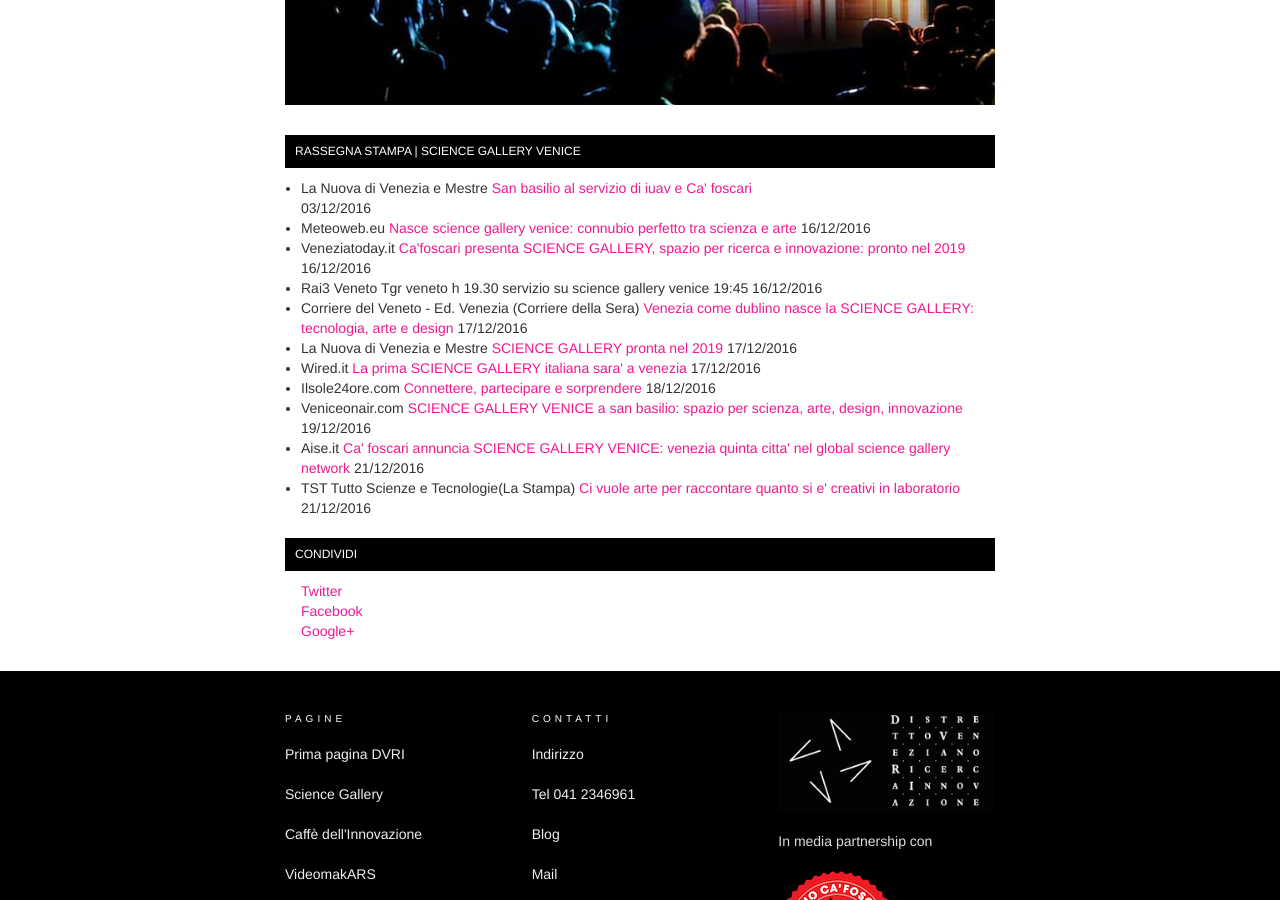
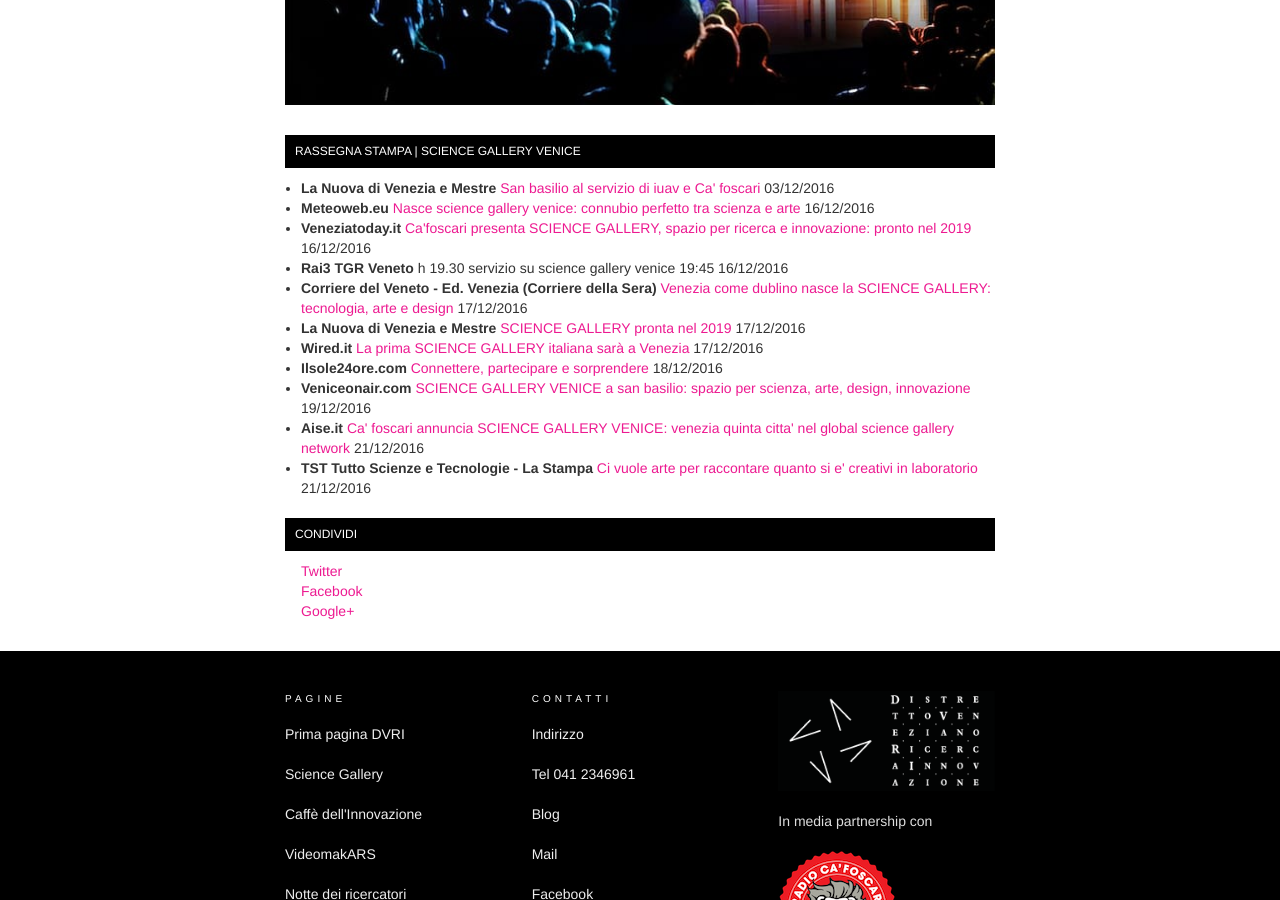
Before and after one commit to simonini/dvri-j-theme, a Jekyll site: the page built from progetti/science-gallery.html, in a window 1280 px wide and 900 px high, scrolled down 4224 px. Built offline with Jekyll 4.4.1, drawn with Linux system fonts in a browser that asks for light colours; the table of contents is made by our own code.

Commit message:
Riformattazione con maggiori tag della rassegna stampa

```diff
--- a/progetti/science-gallery.html
+++ b/progetti/science-gallery.html
@@ -46,24 +46,69 @@
 
 <h3> Rassegna Stampa | Science Gallery Venice </h3>
 <ul>
-<li> La Nuova di Venezia e Mestre	<a href="{{site.baseurl}}/assets/progetti/science-gallery/SAN BASILIO AL SERVIZIO DI IUAV E CA' FOSCARI.pdf" target="_blank">San basilio al servizio di iuav e Ca' foscari </a> </li> 03/12/2016
+<li>
+<strong>La Nuova di Venezia e Mestre</strong>
+<a href="{{site.baseurl}}/assets/progetti/science-gallery/SAN BASILIO AL SERVIZIO DI IUAV E CA' FOSCARI.pdf" target="_blank">San basilio al servizio di iuav e Ca' foscari </a>
+<time>03/12/2016</time>
+</li>
 
-<li> Meteoweb.eu	<a href="{{site.baseurl}}/assets/progetti/science-gallery/ NASCE SCIENCE GALLERY VENICE- CONNUBIO PERFETTO TRA SCIENZA E ARTE.pdf" target="_blank"> Nasce science gallery venice: connubio perfetto tra scienza e arte </a> 16/12/2016 </li>
+<li>
+<strong>Meteoweb.eu	</strong>
+<a href="{{site.baseurl}}/assets/progetti/science-gallery/ NASCE SCIENCE GALLERY VENICE- CONNUBIO PERFETTO TRA SCIENZA E ARTE.pdf" target="_blank"> Nasce science gallery venice: connubio perfetto tra scienza e arte </a>
+<time>16/12/2016</time>
+</li>
 
-<li>Veneziatoday.it <a href="{{site.baseurl}}/assets/progetti/science-gallery/CA'FOSCARI PRESENTA SCIENCE GALLERY, SPAZIO PER RICERCA E INNOVAZIONE- PRONTO NEL 2019.pdf" target="_blank"> Ca'foscari presenta SCIENCE GALLERY, spazio per ricerca e innovazione: pronto nel 2019	 </a> 16/12/2016 </li>
+<li>
+<strong>Veneziatoday.it</strong>
+<a href="{{site.baseurl}}/assets/progetti/science-gallery/CA'FOSCARI PRESENTA SCIENCE GALLERY, SPAZIO PER RICERCA E INNOVAZIONE- PRONTO NEL 2019.pdf" target="_blank"> Ca'foscari presenta SCIENCE GALLERY, spazio per ricerca e innovazione: pronto nel 2019	 </a>
+<time>16/12/2016</time>
+</li>
 
-<li>Rai3 Veneto	Tgr veneto h 19.30 servizio su science gallery venice	19:45 16/12/2016 </li>
+<li>
+<strong>Rai3 TGR Veneto</strong>
+h 19.30 servizio su science gallery venice 19:45
+<time>16/12/2016</time>
+</li>
 
-<li>Corriere del Veneto - Ed. Venezia (Corriere della Sera)	<a href="{{site.baseurl}}/assets/progetti/science-gallery/Venezia Come Dublino.pdf" target="_blank"> Venezia come dublino nasce la SCIENCE GALLERY: tecnologia, arte e design </a> 17/12/2016 </li>
+<li>
+<strong>Corriere del Veneto - Ed. Venezia (Corriere della Sera)</strong>
+<a href="{{site.baseurl}}/assets/progetti/science-gallery/Venezia Come Dublino.pdf" target="_blank"> Venezia come dublino nasce la SCIENCE GALLERY: tecnologia, arte e design </a>
+<time>17/12/2016</time>
+</li>
 
-<li>La Nuova di Venezia e Mestre	<a href="{{site.baseurl}}/assets/progetti/science-gallery/SCIENCE GALLERY PRONTA NEL 2019.pdf" target="_blank"> SCIENCE GALLERY pronta nel 2019 </a> 17/12/2016 </li>
+<li>
+<strong>La Nuova di Venezia e Mestre</strong>
+<a href="{{site.baseurl}}/assets/progetti/science-gallery/SCIENCE GALLERY PRONTA NEL 2019.pdf" target="_blank"> SCIENCE GALLERY pronta nel 2019 </a>
+<time>17/12/2016</time>
+</li>
 
-<li>Wired.it <a href="{{site.baseurl}}/assets/progetti/science-gallery/LA PRIMA SCIENCE GALLERY ITALIANA SARA' A VENEZIA.pdf" target="_blank"> La prima SCIENCE GALLERY italiana sara' a venezia	 </a> 17/12/2016 </li>
+<li>
+<strong>Wired.it</strong>
+<a href="{{site.baseurl}}/assets/progetti/science-gallery/LA PRIMA SCIENCE GALLERY ITALIANA SARA' A VENEZIA.pdf" target="_blank"> La prima SCIENCE GALLERY italiana sarà a Venezia</a>
+<time>17/12/2016</time>
+</li>
 
-<li>Ilsole24ore.com	<a href="{{site.baseurl}}/assets/progetti/science-gallery/CONNETTERE, PARTECIPARE E SORPRENDERE.pdf" target="_blank"> Connettere, partecipare e sorprendere	</a> 18/12/2016 </li>
+<li>
+<strong>Ilsole24ore.com</strong>
+<a href="{{site.baseurl}}/assets/progetti/science-gallery/CONNETTERE, PARTECIPARE E SORPRENDERE.pdf" target="_blank"> Connettere, partecipare e sorprendere	</a>
+<time>18/12/2016</time>
+</li>
 
-<li>Veniceonair.com	<a href="{{site.baseurl}}/assets/progetti/science-gallery/SPAZIO PER SCIENZA, ARTE, DESIGN, INNOVAZIONE.pdf" target="_blank"> SCIENCE GALLERY VENICE a san basilio: spazio per scienza, arte, design, innovazione </a> 19/12/2016  </li>
+<li>
+<strong>Veniceonair.com</strong>
+<a href="{{site.baseurl}}/assets/progetti/science-gallery/SPAZIO PER SCIENZA, ARTE, DESIGN, INNOVAZIONE.pdf" target="_blank"> SCIENCE GALLERY VENICE a san basilio: spazio per scienza, arte, design, innovazione</a>
+<time>19/12/2016</time>
+</li>
 
-<li>Aise.it	 <a href="{{site.baseurl}}/assets/progetti/science-gallery/CA' FOSCARI ANNUNCIA SCIENCE GALLERY VENICE- VENEZIA QUINTA CITTA' NEL GLOBAL SCIENCE GALLERY NETWORK.pdf" target="_blank"> Ca' foscari annuncia SCIENCE GALLERY VENICE: venezia quinta citta' nel global science gallery network</a> 21/12/2016 </li>
+<li>
+<strong>Aise.it</strong>
+<a href="{{site.baseurl}}/assets/progetti/science-gallery/CA' FOSCARI ANNUNCIA SCIENCE GALLERY VENICE- VENEZIA QUINTA CITTA' NEL GLOBAL SCIENCE GALLERY NETWORK.pdf" target="_blank"> Ca' foscari annuncia SCIENCE GALLERY VENICE: venezia quinta citta' nel global science gallery network</a>
+<time>21/12/2016</time>
+</li>
 
- <li> TST Tutto Scienze e Tecnologie(La Stampa)	<a href="{{site.baseurl}}/assets/progetti/science-gallery/ST Tutto Scienze e Tecnologie(La Stampa).pdf" target="_blank">  Ci vuole arte per raccontare quanto si e' creativi in laboratorio 	</a> 21/12/2016</li> </ul>
+<li>
+<strong>TST Tutto Scienze e Tecnologie - La Stampa</strong>
+<a href="{{site.baseurl}}/assets/progetti/science-gallery/ST Tutto Scienze e Tecnologie(La Stampa).pdf" target="_blank">  Ci vuole arte per raccontare quanto si e' creativi in laboratorio</a>
+<time>21/12/2016</time>
+</li>
+</ul>
```
